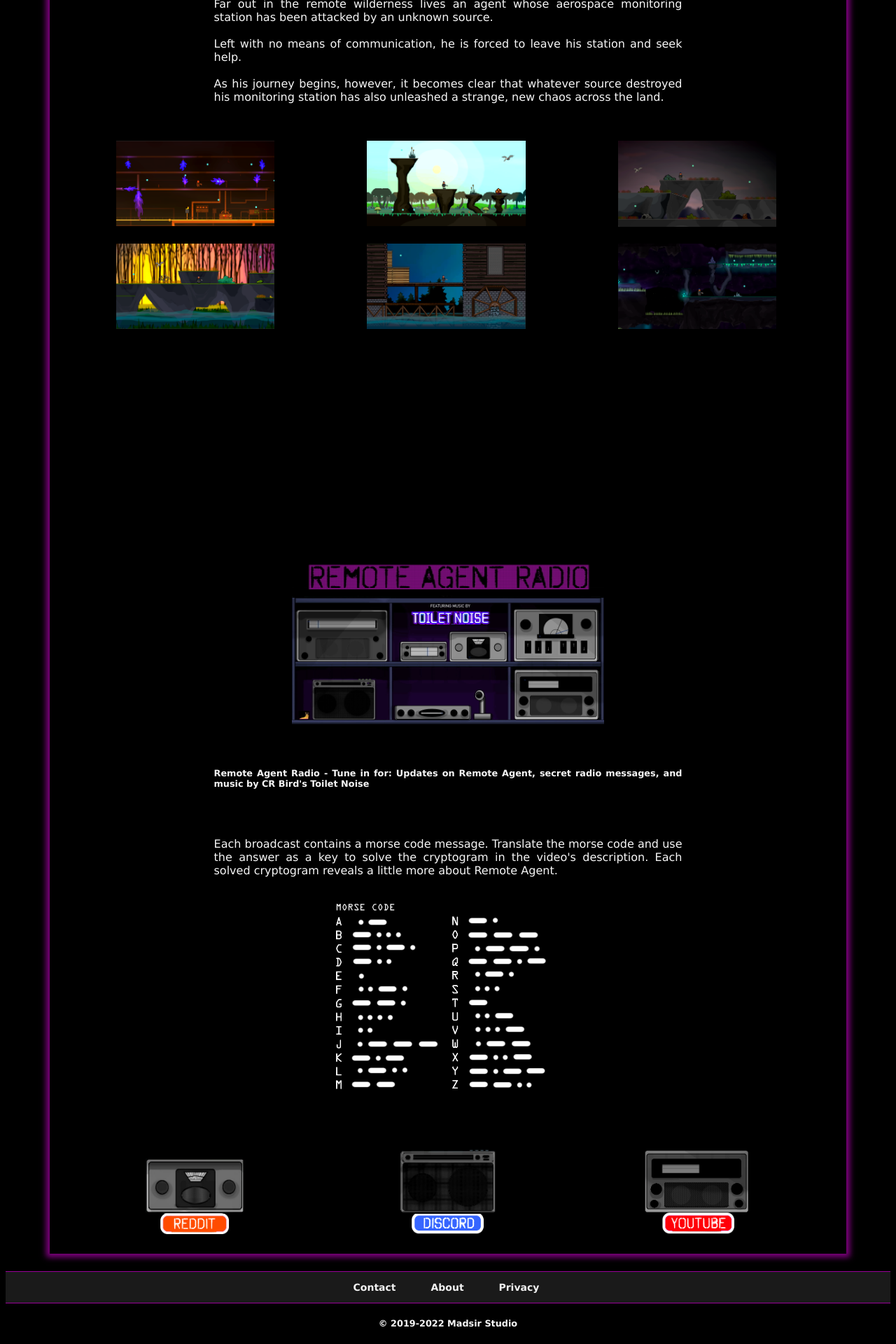
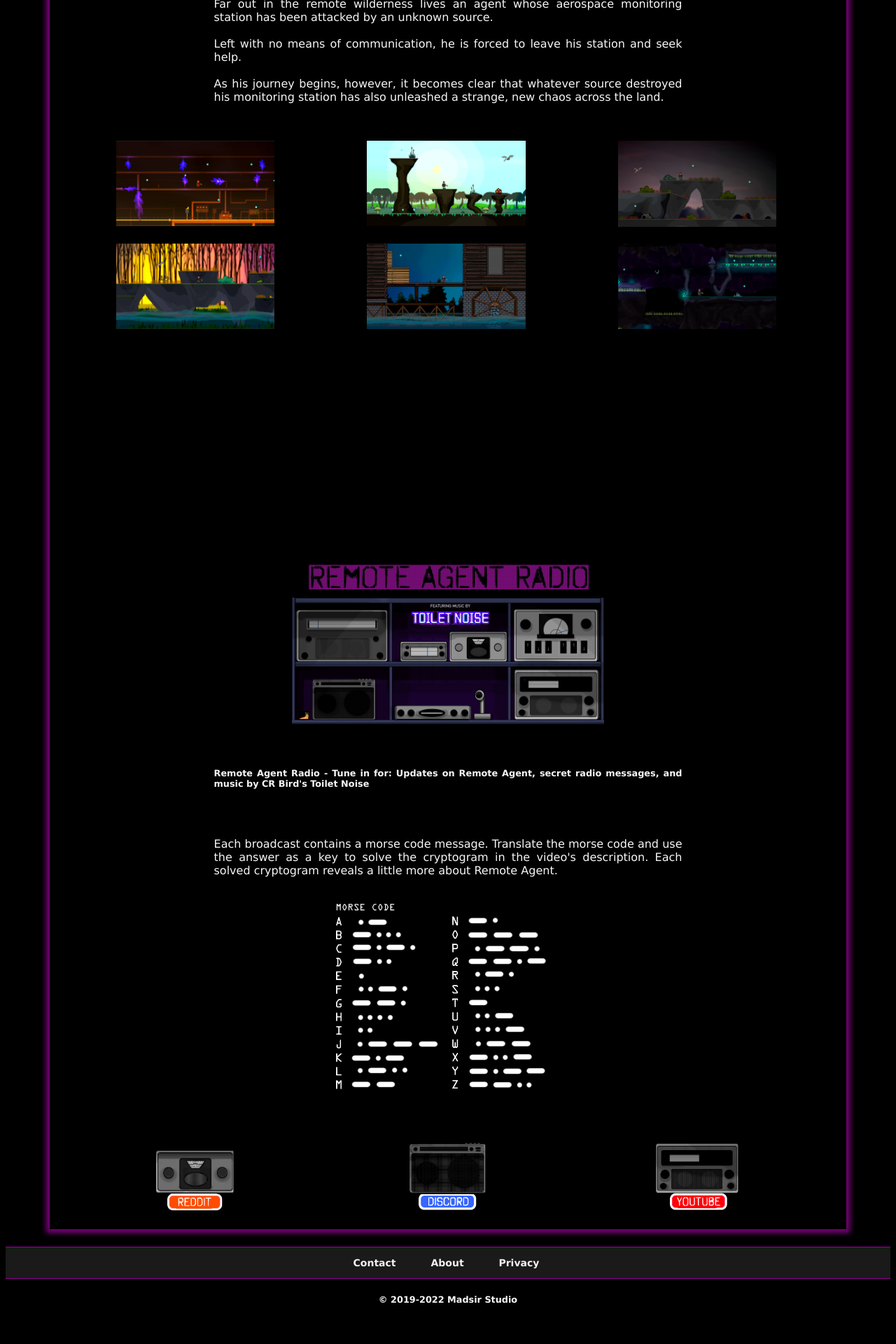
Before and after one commit to Madsir/madsirstudio.github.io, a Jekyll site: the page built from remoteagent/index.html, in a window 1280 px wide. Shown: the part 709-2629 px from the top of the page at 70% size. Built offline with Jekyll 4.4.1, drawn with Linux system fonts in a browser that asks for light colours; after the commit the page ends 2594 px from its top, so only the background shows below that; grey boxes are pictures that could not be loaded.

Commit message:
Update index.html

```diff
--- a/remoteagent/index.html
+++ b/remoteagent/index.html
@@ -98,13 +98,13 @@
 	<br>
 	<div class="row">
 		<div class="columns">
-	 		 <a href="https://reddit.com/r/RemoteAgentRadio"><img src="/Assets/reddit.png" alt="reddit" style="width:50%"></a>
+	 		 <a href="https://reddit.com/r/RemoteAgentRadio"><img src="/Assets/reddit.png" alt="reddit" style="width:40%"></a>
 		</div>
   		<div class="columns">
-			<a href="https://discord.gg/JzHpyWWckf"><img src="/Assets/DISCORD.png" alt="discord" style="width:50%"></a>
+			<a href="https://discord.gg/JzHpyWWckf"><img src="/Assets/DISCORD.png" alt="discord" style="width:40%"></a>
 		</div>
   		<div class="columns">
-			<a href="https://www.youtube.com/channel/UCWeUH4JTZM1-0H_xBKX2_Hg"><img src="/Assets/twitch.png" alt="youtube" style="width:50%"></a>
+			<a href="https://www.youtube.com/channel/UCWeUH4JTZM1-0H_xBKX2_Hg"><img src="/Assets/twitch.png" alt="youtube" style="width:40%"></a>
 		</div>
 	</div>
 	<br>
```
